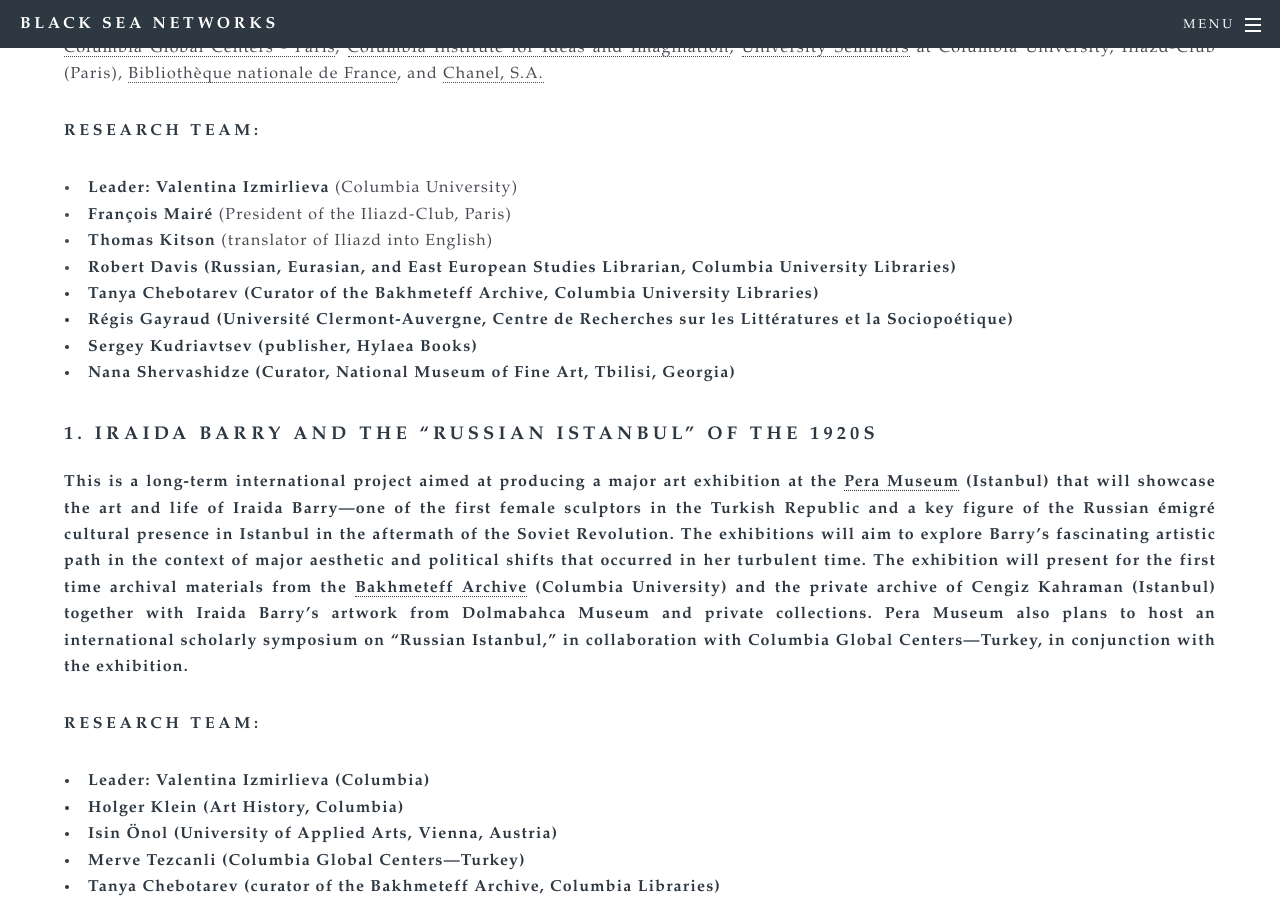
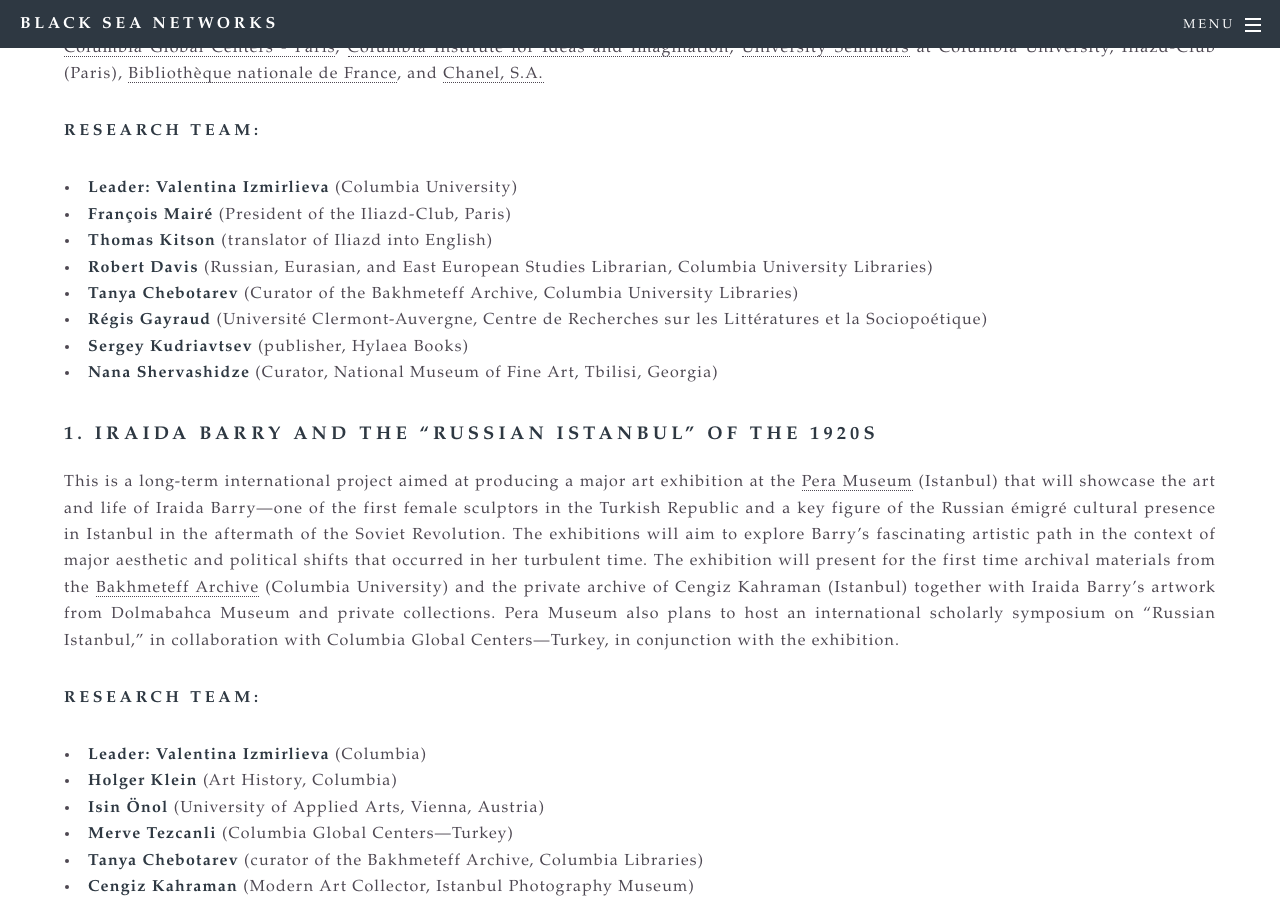
Before and after one commit to bradleygorski/blackseanet, a Jekyll site: the page built from about.html, in a window 1280 px wide and 900 px high, scrolled down 2904 px. Built offline with Jekyll 4.4.1, drawn with Linux system fonts in a browser that asks for light colours.

Commit message:
Fix bold

```diff
--- a/about.html
+++ b/about.html
@@ -115,7 +115,7 @@
 <li><b>Leader: Valentina Izmirlieva</b> (Columbia University)</li>
 <li><b>François Mairé</b> (President of the Iliazd-Club, Paris)</li>
 <li><b>Thomas Kitson</b> (translator of Iliazd into English)</li>
-<li><b>Robert Davis<b> (Russian, Eurasian, and East European Studies Librarian, Columbia University Libraries)</li>
+<li><b>Robert Davis</b> (Russian, Eurasian, and East European Studies Librarian, Columbia University Libraries)</li>
 <li><b>Tanya Chebotarev</b> (Curator of the Bakhmeteff Archive, Columbia University Libraries)</li>
 <li><b>Régis Gayraud</b> (Université Clermont-Auvergne, Centre de Recherches sur les Littératures et la Sociopoétique)</li>
 <li><b>Sergey Kudriavtsev</b> (publisher, Hylaea Books)</li>
```
